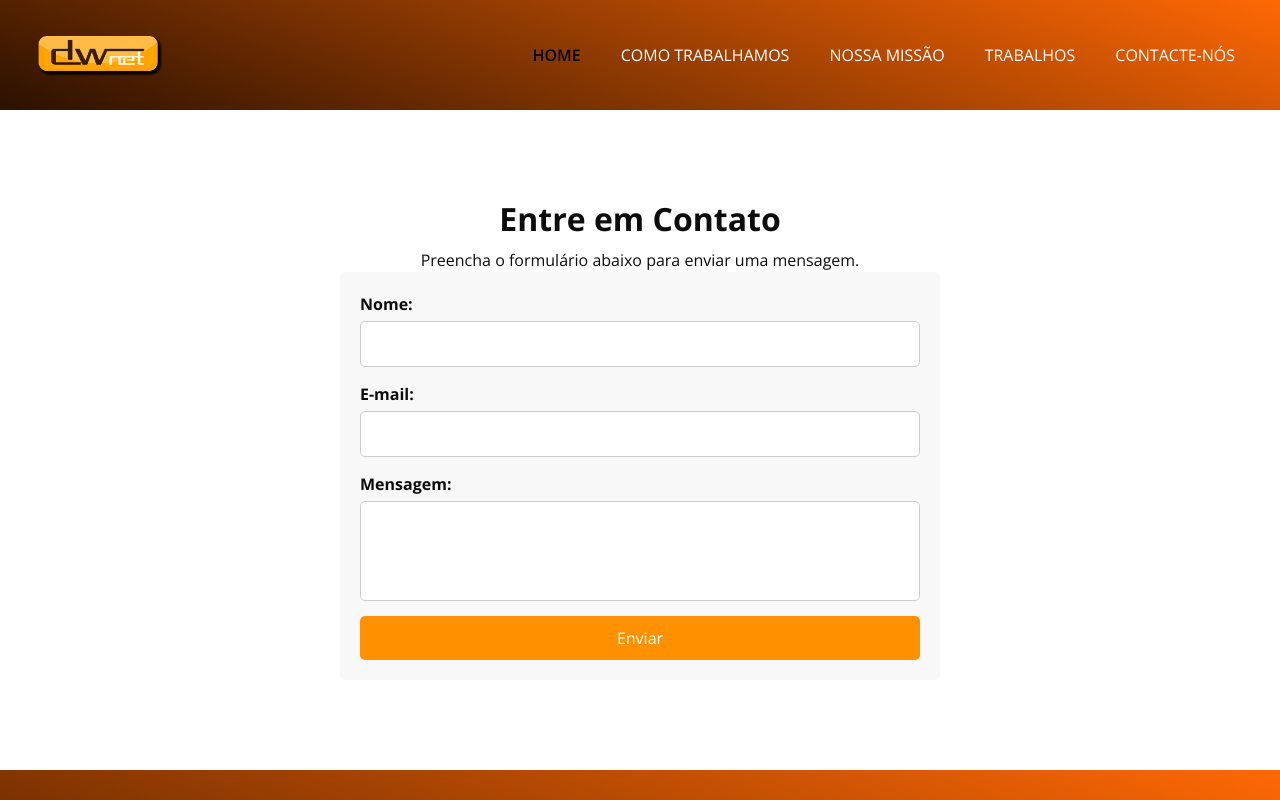
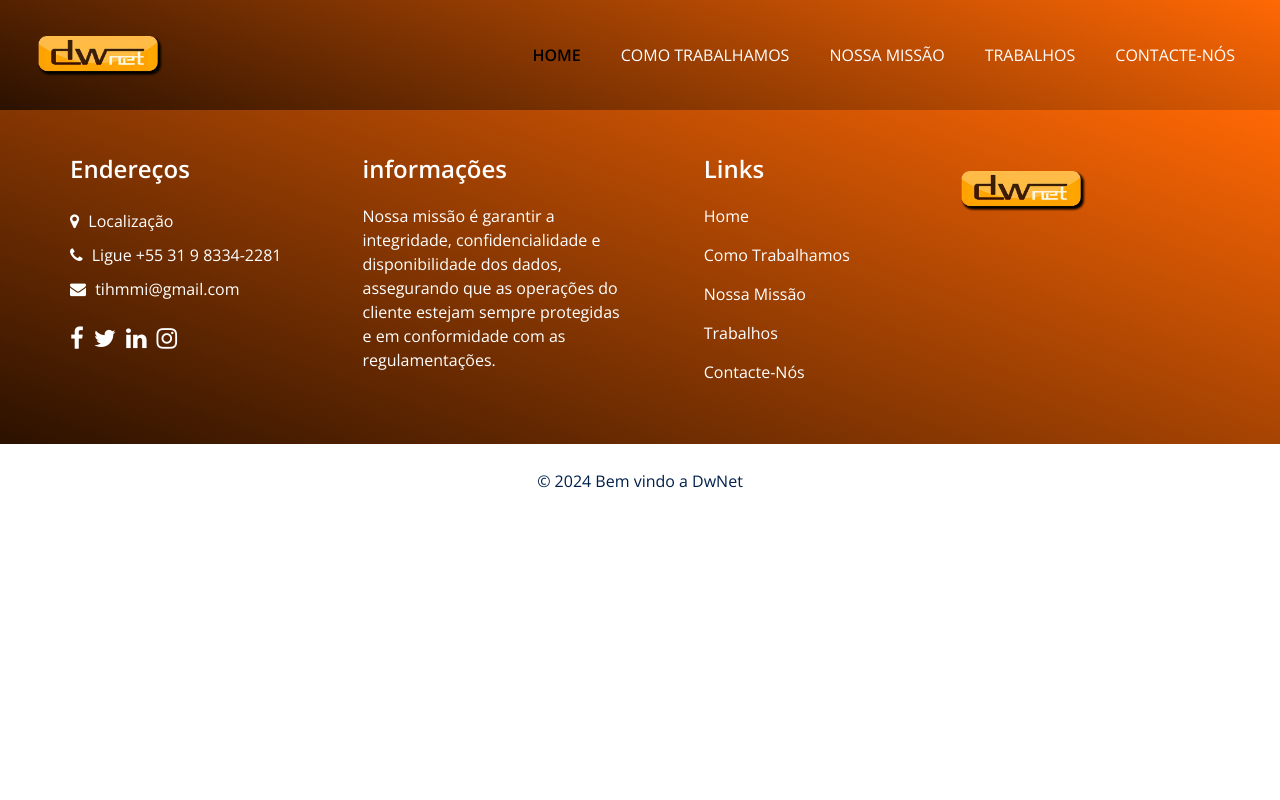
Before and after one commit to ZnnAngel/DwNet, a plain HTML site: page team.html in a window 1280 px wide. Shown: the top 800 px of the page. Drawn offline with nearby package versions, Linux system fonts and the light colour scheme; some packages are replaced by stand-ins of ours.

Commit message:
remoçao email

```diff
--- a/team.html
+++ b/team.html
@@ -83,29 +83,6 @@
     <!-- end header section -->
   </div>
 
-  <!-- team section -->
-  <div class="layout_padding">
-    <div class="heading_container heading_center">
-        <h2>Entre em Contato</h2>
-        <p>Preencha o formulário abaixo para enviar uma mensagem.</p>
-    </div>
-    <form action="mailto:tihmmi@gmail.com" method="post" enctype="text/plain" class="contact-form">
-        <div>
-            <label for="name">Nome:</label>
-            <input type="text" id="name" name="name" required>
-        </div>
-        <div>
-            <label for="email">E-mail:</label>
-            <input type="email" id="email" name="email" required>
-        </div>
-        <div>
-            <label for="message">Mensagem:</label>
-            <textarea id="message" name="message" required></textarea>
-        </div>
-        <button type="submit" class="btn">Enviar</button>
-    </form>
-</div>
-  <!-- end team section -->
 
   <!-- info section -->
 
```
